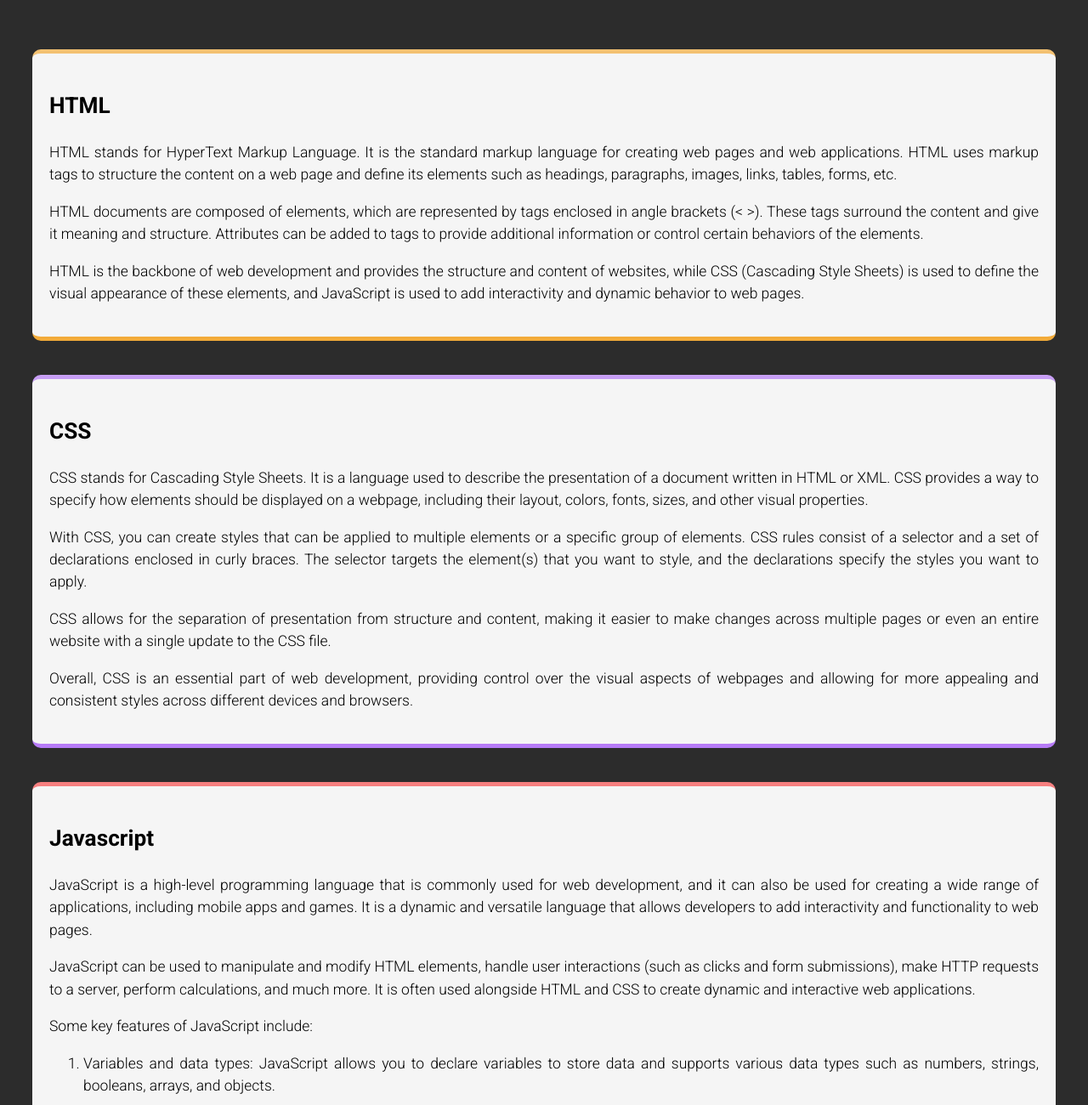
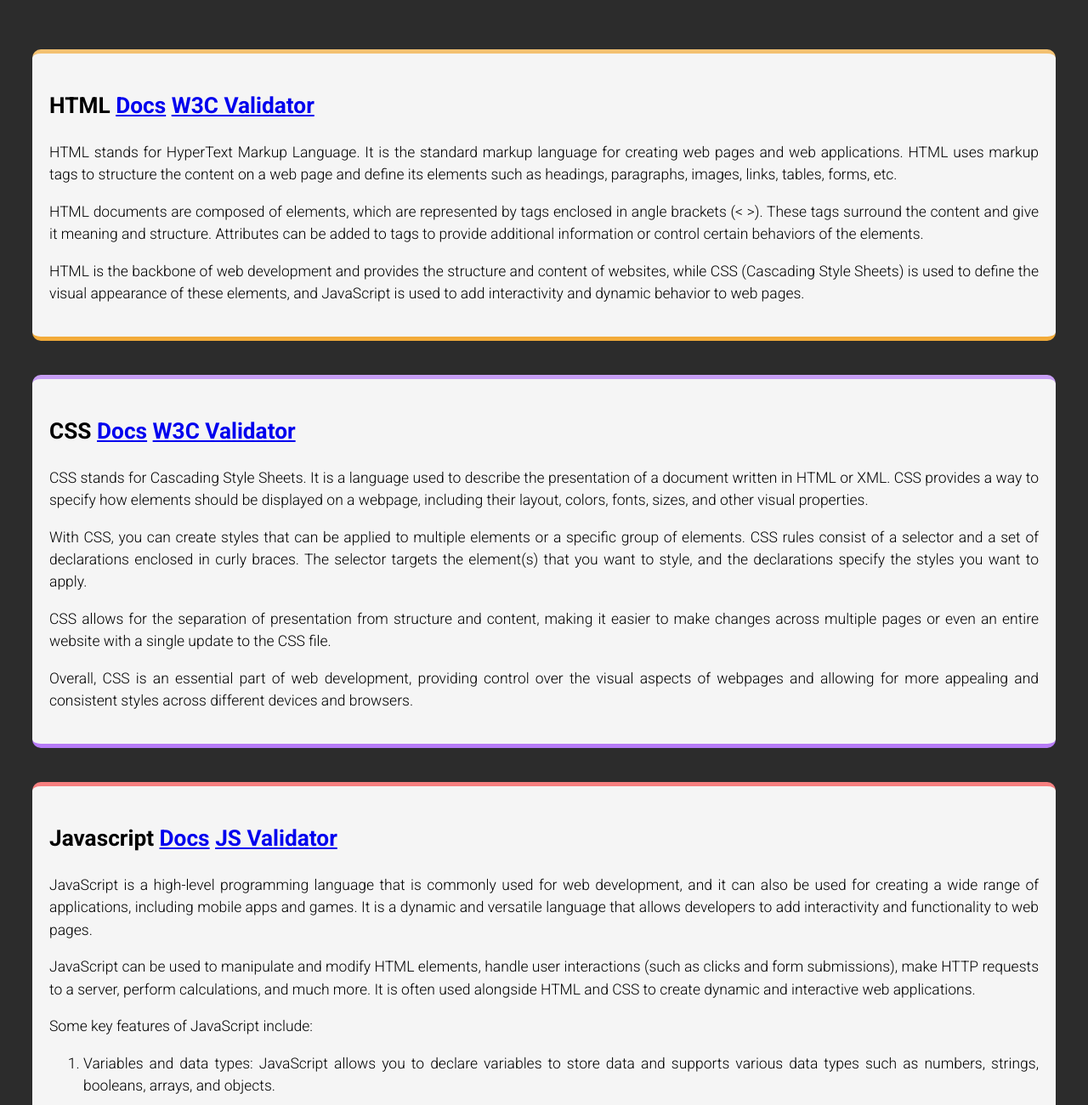
Before and after one commit to Emox87/web-wiki, a plain HTML site: page index.html in a window 1280 px wide. Shown: the top 1300 px of the page at 85% size. Drawn offline with Linux system fonts and the light colour scheme.

Commit message:
Documentation links added for each section

```diff
--- a/index.html
+++ b/index.html
@@ -8,7 +8,15 @@
   </head>
   <body>
     <section id="html">
-      <h1>HTML</h1>
+      <h1 class="section-title">
+        HTML
+        <a
+          href="https://developer.mozilla.org/en-US/docs/Web/HTML"
+          target="_blank"
+          >Docs</a
+        >
+        <a href="https://validator.w3.org/" target="_blank">W3C Validator</a>
+      </h1>
       <p>
         HTML stands for HyperText Markup Language. It is the standard markup
         language for creating web pages and web applications. HTML uses markup
@@ -30,7 +38,17 @@
       </p>
     </section>
     <section id="css">
-      <h1>CSS</h1>
+      <h1 class="section-title">
+        CSS
+        <a
+          href="https://developer.mozilla.org/en-US/docs/Web/CSS"
+          target="_blank"
+          >Docs</a
+        >
+        <a href="https://jigsaw.w3.org/css-validator/" target="_blank"
+          >W3C Validator</a
+        >
+      </h1>
       <p>
         CSS stands for Cascading Style Sheets. It is a language used to describe
         the presentation of a document written in HTML or XML. CSS provides a
@@ -56,7 +74,15 @@
       </p>
     </section>
     <section id="js">
-      <h1>Javascript</h1>
+      <h1 class="section-title">
+        Javascript
+        <a
+          href="https://developer.mozilla.org/en-US/docs/Web/Javascript"
+          target="_blank"
+          >Docs</a
+        >
+        <a href="https://www.jslint.com/" target="_blank">JS Validator</a>
+      </h1>
       <p>
         JavaScript is a high-level programming language that is commonly used
         for web development, and it can also be used for creating a wide range
@@ -135,7 +161,10 @@
       </p>
     </section>
     <section id="react">
-      <h1>React</h1>
+      <h1 class="section-title">
+        React
+        <a href="https://react.dev/reference/react" target="_blank">Docs</a>
+      </h1>
       <p>
         React.js is a popular JavaScript library for building user interfaces,
         particularly for creating dynamic and interactive web applications.
@@ -212,7 +241,10 @@
       </p>
     </section>
     <section id="node">
-      <h1>Node</h1>
+      <h1 class="section-title">
+        Node
+        <a href="https://nodejs.org/docs/latest/api/" target="_blank">Docs</a>
+      </h1>
       <p>
         Node.js is a powerful and popular JavaScript runtime environment that
         allows developers to build server-side and networking applications. It
@@ -288,7 +320,10 @@
       </p>
     </section>
     <section id="mongodb">
-      <h1>MongoDB</h1>
+      <h1 class="section-title">
+        MongoDB
+        <a href="https://www.mongodb.com/docs/manual/" target="_blank">Docs</a>
+      </h1>
       <p>
         MongoDB is a popular, open-source NoSQL database management system that
         stores data in a flexible, JSON-like format called BSON (Binary JSON).
```
